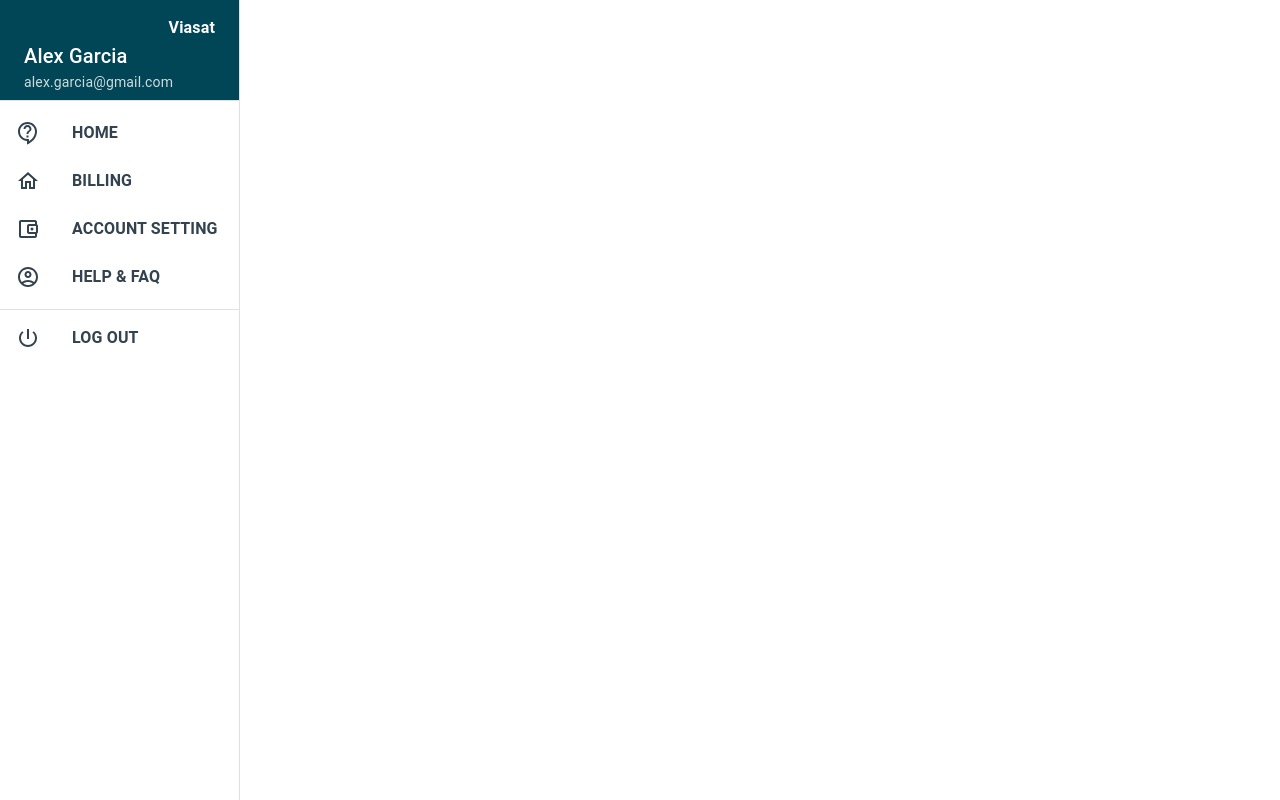
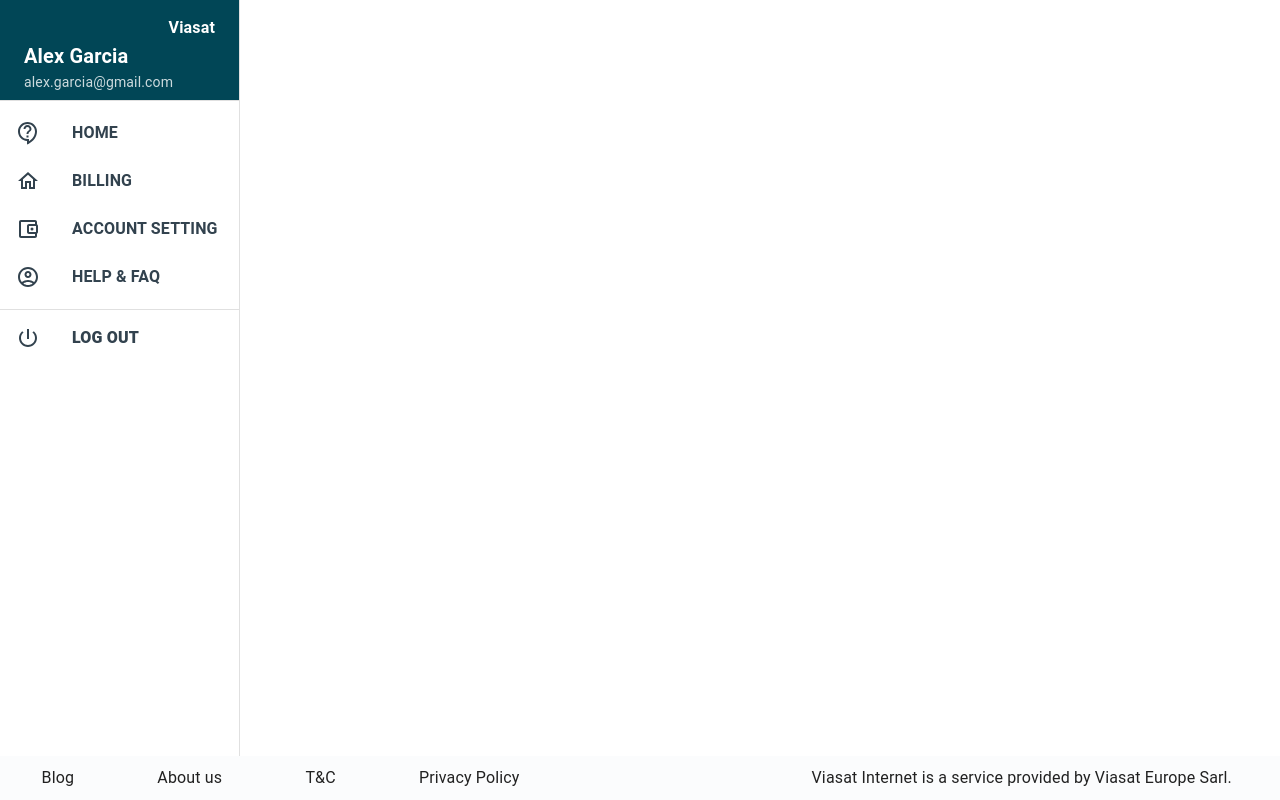
Before and after one commit to LorenaMntn/Billing, a Next.js app: page / in a window 1280 px wide. Built offline with nearby package versions, Linux system fonts and the light colour scheme.

Commit message:
added the footer interface

```diff
--- a/src/components/App.js
+++ b/src/components/App.js
@@ -1,11 +1,16 @@
 import * as React from 'react';
-import { Divider, Box, Grid, Container, Typography } from '@mui/material';
-import { sizing } from '@mui/system';
+import { Grid, Typography } from '@mui/material';
 import useMediaQuery from '@mui/material/useMediaQuery';
 import Sidebar from './Sidebar/Sidebar';
+import Footer from './Footer/Footer';
 
 const App = () => {
-  return <Sidebar />;
+  return (
+    <Grid container sx={{ height: '100%', width: '100%' }}>
+      <Sidebar />
+      <Footer />
+    </Grid>
+  );
 };
 
 export default App;
--- a/src/components/Sidebar/Sidebar.jsx
+++ b/src/components/Sidebar/Sidebar.jsx
@@ -44,7 +44,7 @@
 const Sidebar = () => {
   const classes = useStyles();
   return (
-    <Box>
+    <Box sx={{ zIndex: '-1' }}>
       <CssBaseline />
       <Drawer
         sx={{
@@ -84,7 +84,7 @@
         <List>
           {['HOME', 'BILLING', 'ACCOUNT SETTING', 'HELP & FAQ'].map(
             (text, index) => (
-              <ListItem button key={text} className={classes.button} >
+              <ListItem button key={text} className={classes.button}>
                 <ListItemIcon sx={{ fontWeight: '700', color: '#32424E' }}>
                   {index === 1 ? (
                     <HomeOutlined />
@@ -111,7 +111,7 @@
             <ListItemIcon>
               <PowerSettingsNewOutlined sx={{ color: '#32424E' }} />
             </ListItemIcon>
-            <Typography sx={{ fontWeight: '700', color: '#32424E' }}>
+            <Typography sx={{ fontWeight: '800', color: '#32424E' }}>
               LOG OUT
             </Typography>
           </ListItemButton>
```
